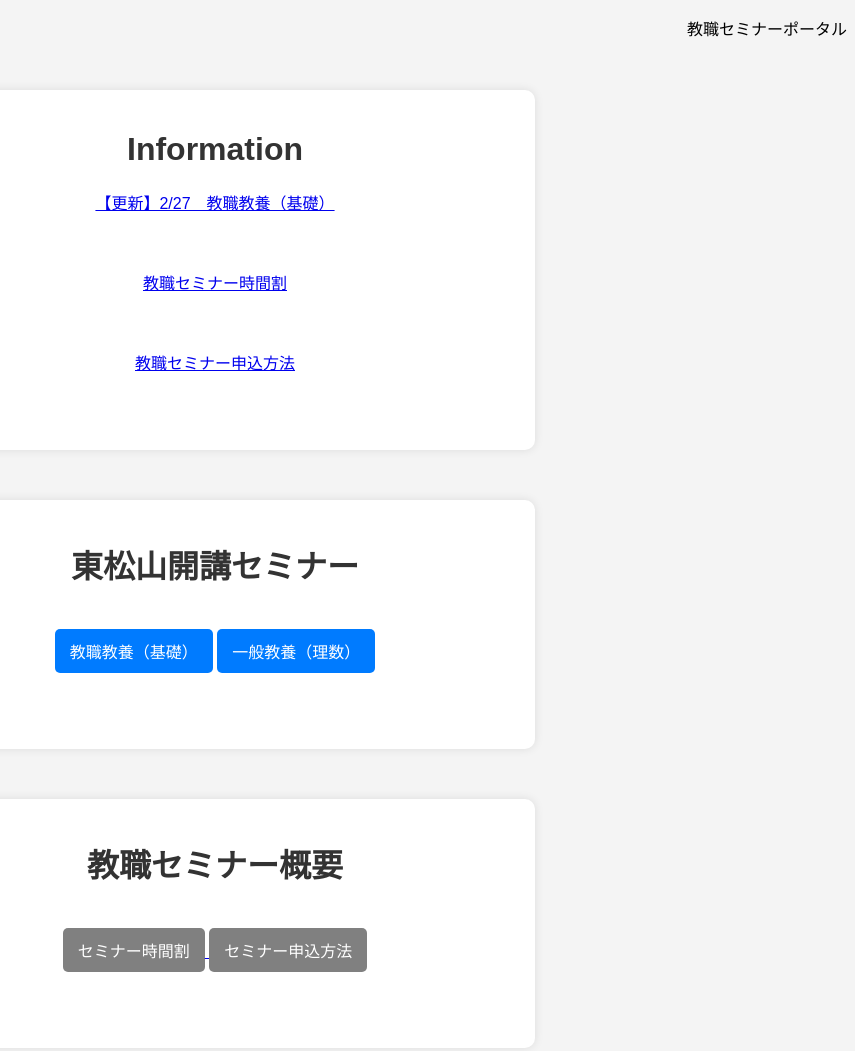
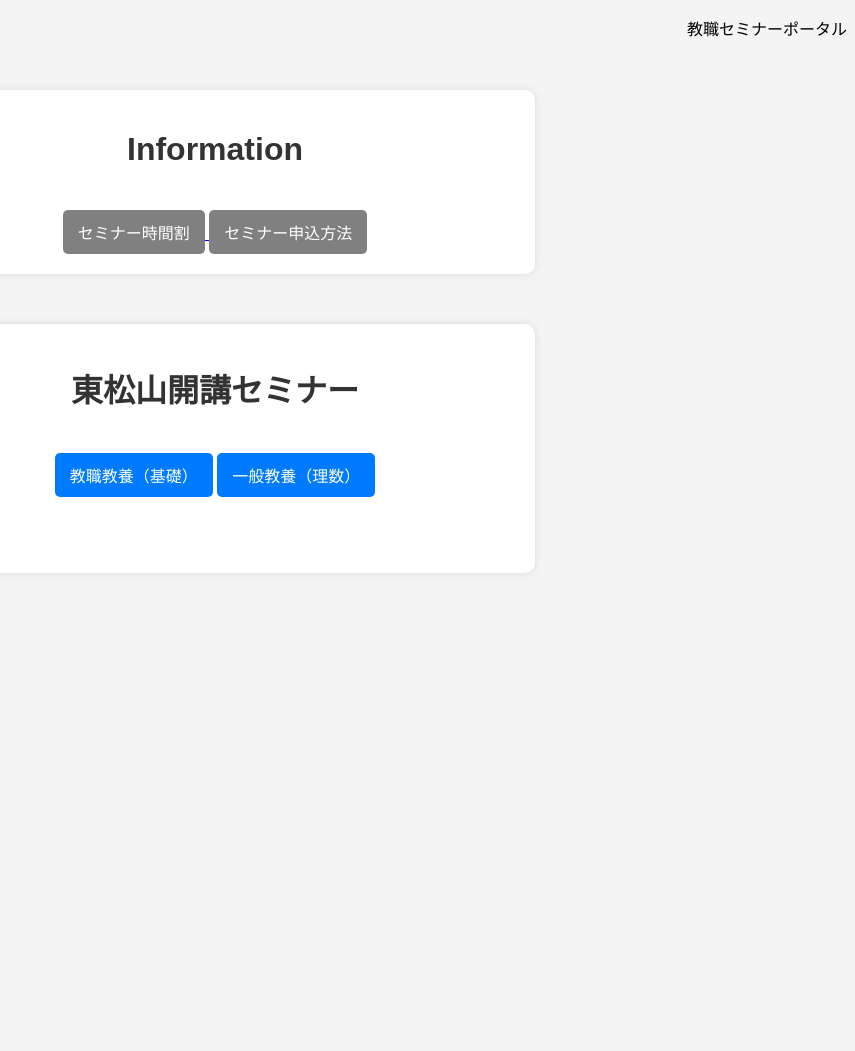
Before and after one commit to shin-w21/education_seminar, a plain HTML site: page index.html in a window 1280 px wide. Shown: the whole page, without its empty margins (425-1280 px from the left). After the commit the page ends 800 px from the top, so only its background shows below. Drawn offline with Linux system fonts and the light colour scheme.

Commit message:
Update index.html

```diff
--- a/index.html
+++ b/index.html
@@ -15,12 +15,13 @@
 
     <div class="container" id="title-screen">
         <h1>Information</h1>
-        <a href="./seminar_info/教職_教育原理(1)〜(3).pdf" target="_blank">【更新】2/27　教職教養（基礎）</a>
-        <p>　</p>
-        <a href="時間割.pdf" target="_blank">教職セミナー時間割</a>
-        <p>　</p>
-        <a href="マニュアル.pdf" target="_blank">教職セミナー申込方法</a>
-        <p>　</p>
+        <a href="時間割.pdf" target="_blank">
+        <button class="btn_re">セミナー時間割</button>
+        </a>
+
+        <a href="マニュアル.pdf" target="_blank">
+        <button class="btn_re">セミナー申込方法</button>
+        </a>
 
     </div>
 
@@ -34,20 +35,6 @@
 
     </div>
 
-     <div class="container" id="title-screen">
-        <h1>教職セミナー概要</h1>
-        <a href="時間割.pdf" target="_blank">
-        <button class="btn_re">セミナー時間割</button>
-        </a>
-
-        <a href="マニュアル.pdf" target="_blank">
-        <button class="btn_re">セミナー申込方法</button>
-        </a>
-
-        <p>　</p>
-
-    </div>
-
 
 </body>
 </html>
```
